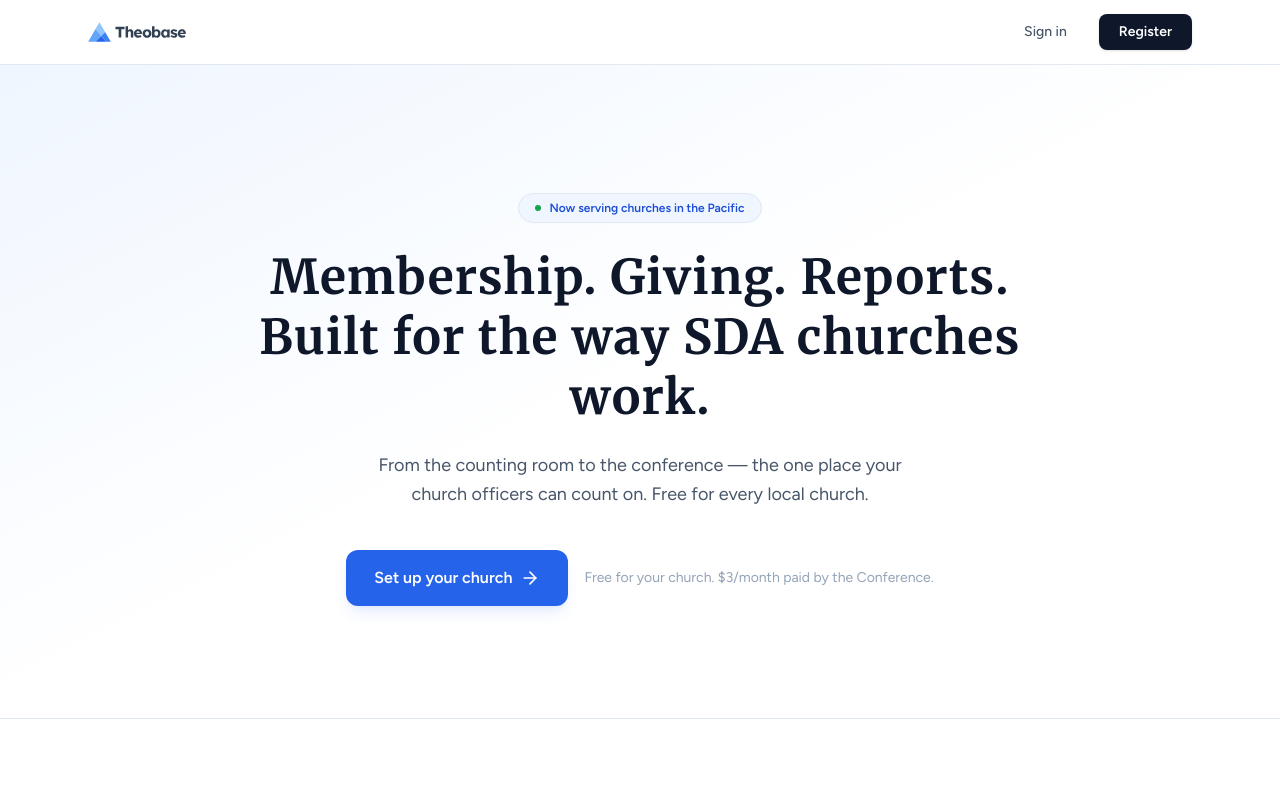
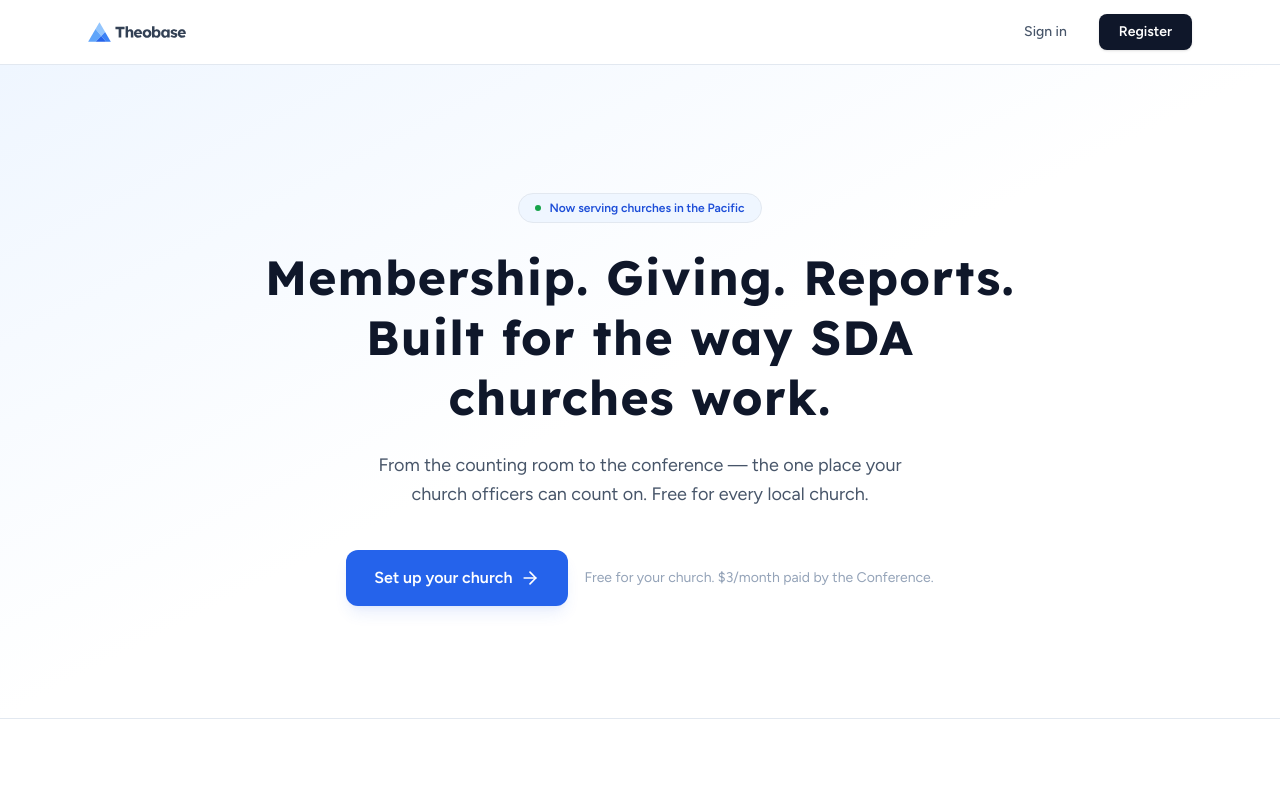
Before and after one commit to taiatiniyara/theobase, a React (Vite) app in the folder packages/web/: page / in a window 1280 px wide. Shown: the top 800 px of the page. Built offline with nearby package versions, Linux system fonts and the light colour scheme; no server answers; what drizzle-zod would draw is missing.

Commit message:
style: switch heading font to Lexend for improved readability

```diff
--- a/packages/web/index.html
+++ b/packages/web/index.html
@@ -9,7 +9,7 @@
     <link rel="manifest" href="/manifest.json" />
     <link rel="preconnect" href="https://fonts.googleapis.com" />
     <link rel="preconnect" href="https://fonts.gstatic.com" crossorigin />
-    <link href="https://fonts.googleapis.com/css2?family=Merriweather:wght@400;700&family=Figtree:wght@400;500;600;700&display=swap" rel="stylesheet" />
+    <link href="https://fonts.googleapis.com/css2?family=Lexend:wght@400;500;600;700&family=Figtree:wght@400;500;600;700&display=swap" rel="stylesheet" />
     <title>Theobase</title>
   </head>
   <body class="min-h-screen bg-white dark:bg-neutral-950">
--- a/packages/web/src/styles/globals.css
+++ b/packages/web/src/styles/globals.css
@@ -37,7 +37,7 @@
 
   --font-sans: 'Figtree', ui-sans-serif, system-ui, -apple-system, 'Segoe UI', Roboto,
     'Helvetica Neue', Arial, 'Noto Sans', sans-serif;
-  --font-heading: 'Merriweather', 'Figtree', Georgia, 'Times New Roman', serif;
+  --font-heading: 'Lexend', 'Figtree', ui-sans-serif, system-ui, -apple-system, 'Segoe UI', sans-serif;
 
   --animate-slide-in-from-bottom: slide-in-from-bottom 300ms ease-in-out;
   --animate-fade-in: fade-in 200ms ease-out;
```
Also changed, not shown: 1 other file (tests, documents, lock files or other folders).
